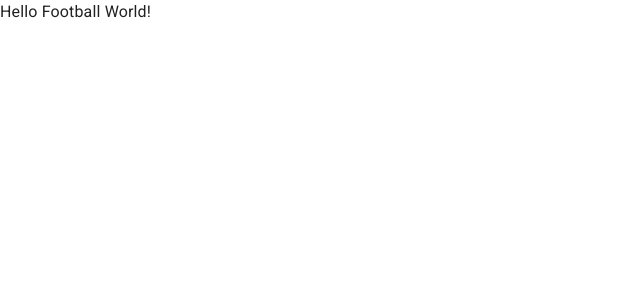
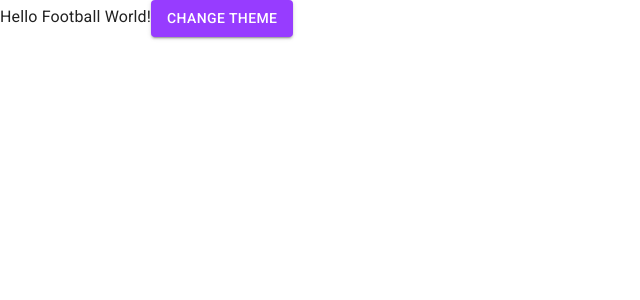
Before and after one commit to Andrii-dan/premier-league-web-app, a React (Create React App) app: page / in a window 1280 px wide. Shown: the top 300 px of the page, without its empty margins (0-640 px from the left). Built offline with nearby package versions, Linux system fonts and the light colour scheme.

Commit message:
theme added

```diff
--- a/src/App.tsx
+++ b/src/App.tsx
@@ -1,12 +1,28 @@
-import React from 'react';
-import { CssBaseline } from '@mui/material';
+import { useState } from 'react';
+import { Button, CssBaseline, ThemeProvider } from '@mui/material';
+import dark from './themes/dark';
+import light from './themes/light';
+
 import './App.scss';
 
 function App() {
+	const [theme, setTheme] = useState(light);
+
+	const changeTheme = () => {
+		theme === light ? setTheme(dark) : setTheme(light);
+	};
+
 	return (
 		<>
-			<CssBaseline />
-			<div>Hello Football World!</div>
+			<ThemeProvider theme={theme}>
+				<CssBaseline />
+				<div style={{ height: '100vh', width: '100%' }}>
+					Hello Football World!
+					<Button variant='contained' color='primary' onClick={changeTheme}>
+						Change Theme
+					</Button>
+				</div>
+			</ThemeProvider>
 		</>
 	);
 }
--- /dev/null
+++ b/src/themes/dark.ts
@@ -0,0 +1,15 @@
+import { createTheme } from '@mui/material';
+
+const dark = createTheme({
+	palette: {
+		mode: 'dark',
+		primary: {
+			main: '#973CFF',
+		},
+		secondary: {
+			main: '#FFD94A',
+		},
+	},
+});
+
+export default dark;
--- /dev/null
+++ b/src/themes/light.ts
@@ -0,0 +1,15 @@
+import { createTheme } from '@mui/material';
+
+const light = createTheme({
+	palette: {
+		mode: 'light',
+		primary: {
+			main: '#973CFF',
+		},
+		secondary: {
+			main: '#FFD94A',
+		},
+	},
+});
+
+export default light;
```
